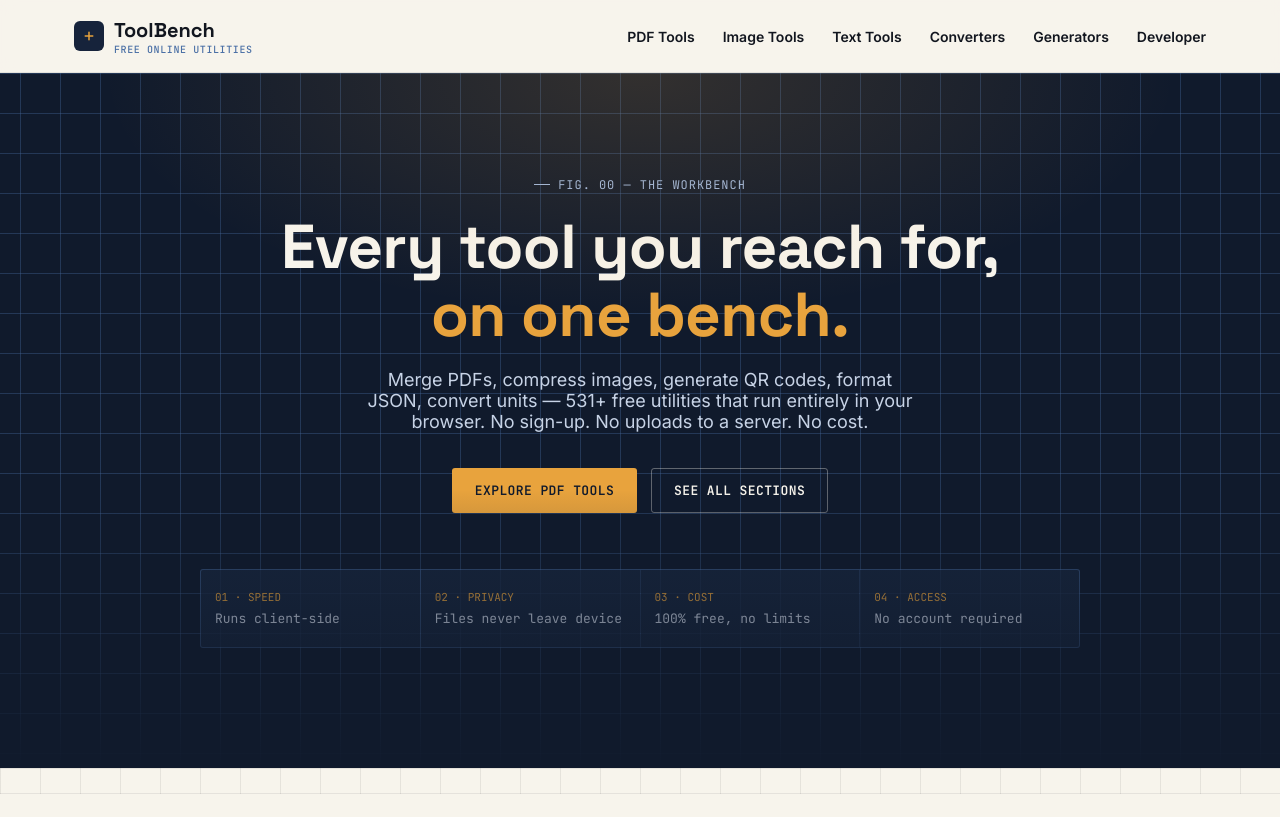
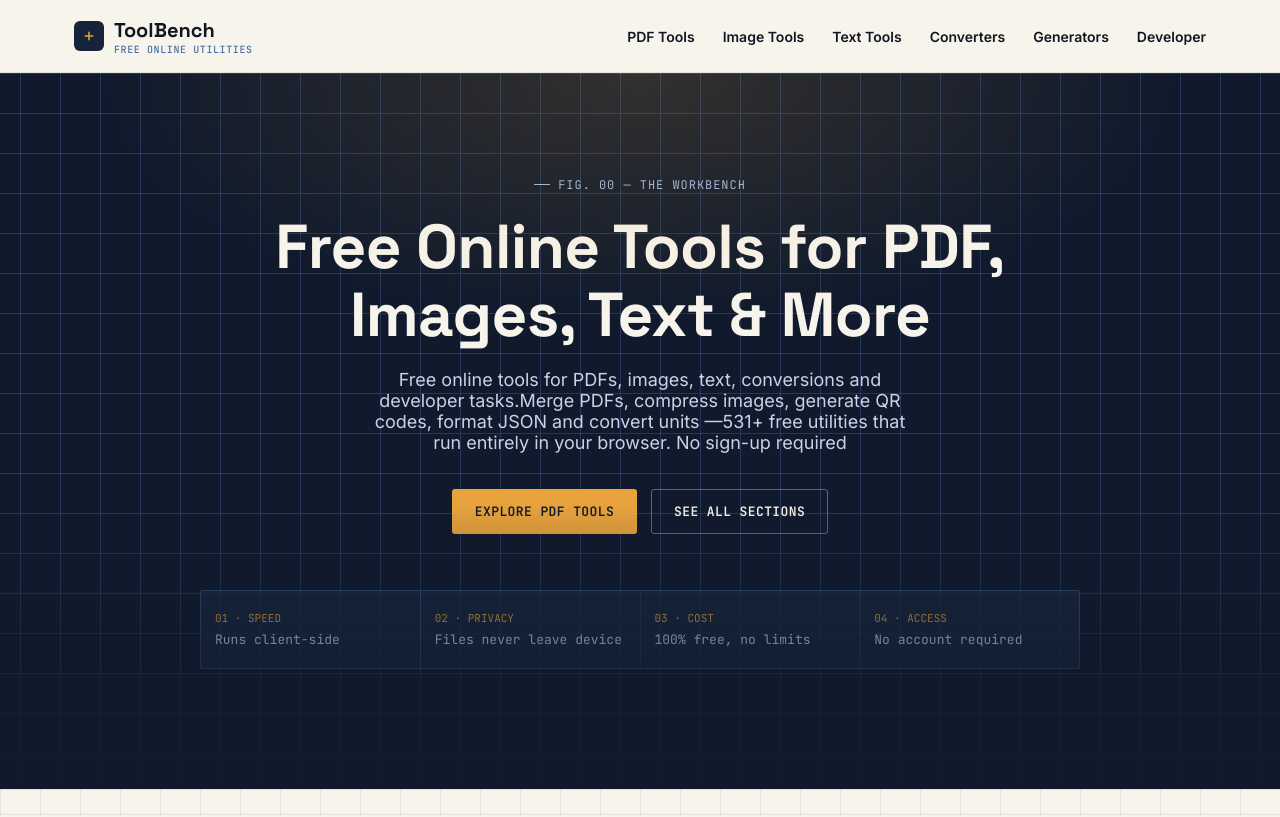
Before and after one commit to HAROONAKBAR06/toolbench-next, a Next.js app: page / in a window 1280 px wide. Shown: the top 817 px of the page. Built offline with nearby package versions, Linux system fonts and the light colour scheme.

Commit message:
Update page.js

```diff
--- a/app/page.js
+++ b/app/page.js
@@ -48,10 +48,10 @@ export default function HomePage() {
         <div className="container">
           <div className="hero-inner">
             <div className="spec-tag">FIG. 00 — THE WORKBENCH</div>
-            <h1>Every tool you reach for, <span className="accent">on one bench.</span></h1>
+            <h1>Free Online Tools for PDF, Images, Text & More</h1>
             <p className="lede">
-              Merge PDFs, compress images, generate QR codes, format JSON, convert units — {total}+ free utilities
-              that run entirely in your browser. No sign-up. No uploads to a server. No cost.
+               Free online tools for PDFs, images, text, conversions and developer tasks.Merge PDFs, compress images, generate QR codes, format JSON and convert units —
+{total}+ free utilities that run entirely in your browser. No sign-up required
             </p>
             <div className="hero-actions">
               <Link href="/pdf" className="btn btn-primary">Explore PDF Tools</Link>
```
